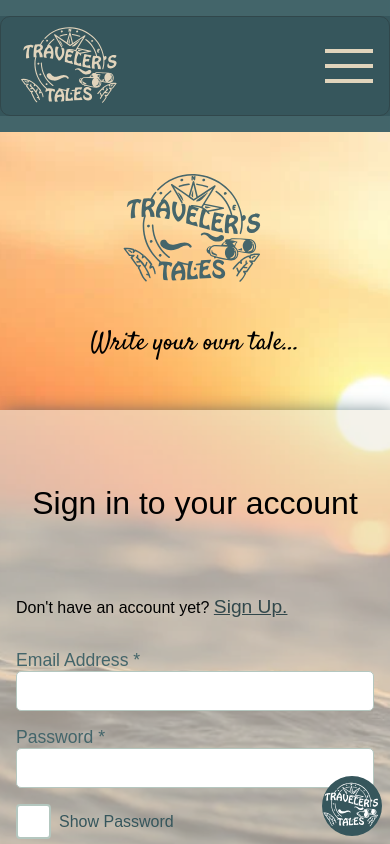
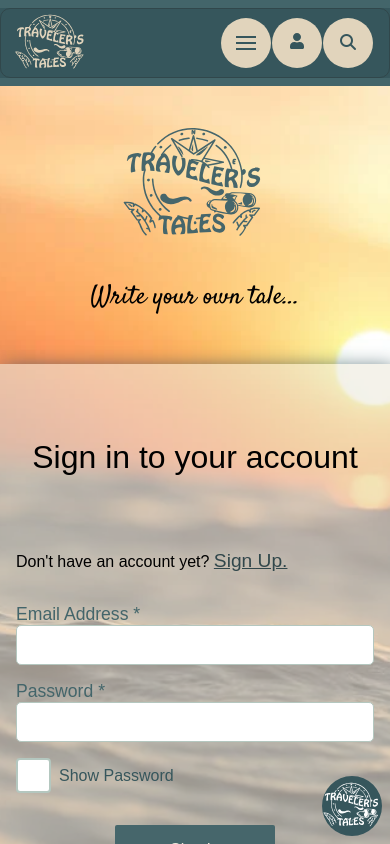
Before and after one commit to Milica-Radulovic/travel-blog, a React (Vite) app: page /signin in a window 390 px wide. Shown: the top 844 px of the page. Built offline with nearby package versions, Linux system fonts and the light colour scheme; no server answers; the database is empty; a web font is replaced by a local one.

Commit message:
add responsive SearchLayer

```diff
--- a/src/components/Blog/Crud/Comment.jsx
+++ b/src/components/Blog/Crud/Comment.jsx
@@ -108,7 +108,7 @@
                       }}
                     />
                   ) : (
-                    <div>{userName ? userName : "User:"}</div>
+                    <div>{userName ? userName : userEmail}</div>
                   )}
                   {/* Display user photo or displayName if available */}
                 </span>
--- a/src/components/Header/HeaderStyle.css
+++ b/src/components/Header/HeaderStyle.css
@@ -87,7 +87,23 @@
   color: #36565c;
 }
 
+/* .animation:hover {
+  transform: rotate(360deg);
+} */
+
+.navbarLogo {
+  width: 140px;
+}
+
 .navbarHamburger {
+  display: none;
+}
+
+.responsiveRegistration {
+  display: none;
+}
+
+.responsiveSearch {
   display: none;
 }
 
@@ -104,7 +120,7 @@
   }
 }
 
-@media (max-width: 900px) {
+@media (min-width: 577px) and (max-width: 900px) {
   .navbarLeft {
     padding-left: 0rem;
   }
@@ -114,7 +130,31 @@
   .navbarMain {
     display: none;
   }
+  .responsiveNavIcon {
+    width: 60px;
+    height: 60px;
+    background-color: #e1d4bc;
+    border-radius: 100%;
+    display: flex;
+    justify-content: center;
+    align-items: center;
+    color: #36565c;
+  }
   .navbarHamburger {
+    display: flex;
+    position: absolute;
+    right: 9rem;
+    top: 50%;
+    transform: translateY(-50%);
+  }
+  .responsiveRegistration {
+    display: flex;
+    position: absolute;
+    right: 5rem;
+    top: 50%;
+    transform: translateY(-50%);
+  }
+  .responsiveSearch {
     display: flex;
     position: absolute;
     right: 1rem;
@@ -131,6 +171,81 @@
     height: 100vh;
     position: absolute;
     top: 120px;
+    right: -80%;
+    opacity: 1;
+    transition: all 0.5s ease;
+    background: #36565c;
+    right: 0px;
+    opacity: 1;
+    transition: all 0.5s ease;
+    z-index: 99999;
+  }
+  .extendedNavbarMainLink {
+    color: #e1d4bc;
+    font-size: 1.2rem;
+    text-decoration: none;
+    border-bottom: 1px solid #31474b;
+  }
+}
+
+@media (max-width: 576px) {
+  .navbarContaner {
+    height: 70px;
+    margin: 0.5rem 0;
+  }
+  .navbarLeft {
+    padding-left: 0rem;
+  }
+  .navbarRight {
+    display: none;
+  }
+  .navbarMain {
+    display: none;
+  }
+  .navbarLogo {
+    width: 100px;
+  }
+  .responsiveNavIcon {
+    width: 50px;
+    height: 50px;
+    background-color: #e1d4bc;
+    border-radius: 100%;
+    display: flex;
+    justify-content: center;
+    align-items: center;
+    color: #36565c;
+  }
+  .navbarHamburger {
+    display: flex;
+    position: absolute;
+    right: 7.4rem;
+    top: 50%;
+    transform: translateY(-50%);
+  }
+  .responsiveRegistration {
+    display: flex;
+    position: absolute;
+    right: 4.2rem;
+    top: 50%;
+    transform: translateY(-50%);
+  }
+  .responsiveSearch {
+    display: flex;
+    position: absolute;
+    right: 1rem;
+    top: 50%;
+    transform: translateY(-50%);
+  }
+  .extendedNavbar {
+    display: flex;
+    flex-direction: column;
+    gap: 1.5rem;
+    padding: 2rem;
+    padding-top: 6rem;
+    width: 80%;
+    height: 100vh;
+    position: absolute;
+    top: 80px;
     right: -80%;
     opacity: 1;
     transition: all 0.5s ease;
@@ -177,13 +292,13 @@
 }
 
 /* Search Layer */
-.search-layer {
+.searchLayer {
   position: fixed;
-  bottom: -800px;
+  bottom: -80%;
   z-index: 999999;
   left: 0;
   width: 100%;
-  height: 800px;
+  height: 80%;
   background-color: #fff;
   box-shadow: 0 -4px 8px rgba(0, 0, 0, 0.1);
   transition: bottom 0.3s ease;
@@ -191,7 +306,7 @@
   overflow-y: auto;
 }
 
-.search-layer.active {
+.searchLayer.active {
   bottom: 0;
 }
 
@@ -203,13 +318,51 @@
   top: 2rem;
   right: 2rem;
 }
+
+.closeButton {
+  width: 100px;
+}
+
 .searchLayerInner {
   width: 80%;
   margin: auto;
   font-size: 1rem;
 }
+
 .searchLayerWrapper {
   width: 50%;
   margin: auto;
   padding-bottom: 5rem;
 }
+
+@media (min-width: 577px) and (max-width: 992px) {
+  .searchLayerWrapper {
+    width: 100%;
+    padding-bottom: 4rem;
+  }
+}
+
+@media (max-width: 576px) {
+  .search-layer {
+    bottom: -82%;
+    height: 82%;
+  }
+  .searchLayerClose {
+    border: none;
+    background-color: transparent;
+    cursor: pointer;
+    position: absolute;
+    top: 0.5rem;
+    right: 0rem;
+  }
+  .closeButton {
+    width: 50px;
+  }
+  .searchLayerInner {
+    width: 100%;
+  }
+  .searchLayerWrapper {
+    width: 100%;
+    padding-bottom: 3rem;
+  }
+}
--- a/src/components/Header/Navbar.jsx
+++ b/src/components/Header/Navbar.jsx
@@ -24,17 +24,62 @@
       <div className="navbarInner">
         <div className="navbarLeft">
           <Link to="/">
-            <img src={logo} style={{ width: "140px" }} />
+            <img src={logo} className="navbarLogo" />
           </Link>
-          <div className="navbarHamburger">
-            <Hamburger
-              toggled={isOpen}
-              toggle={setOpen}
-              color="#E1D4BC"
-              size={90}
-              duration={0.4}
+
+          <div className="responsiveNavIcon navbarHamburger">
+            <div className="hamburger">
+              <Hamburger
+                className="hamburger"
+                toggled={isOpen}
+                toggle={setOpen}
+                color=" #36565C"
+                size={20}
+                duration={0.4}
+              />
+            </div>
+          </div>
+          <Link
+            className="responsiveNavIcon responsiveSearch"
+            onClick={handleSearchIconClick}
+          >
+            <div>
+              <i className="fa-solid fa-magnifying-glass"></i>
+            </div>
+          </Link>
+          {showSearchLayer && (
+            <SearchLayer
+              onClose={handleSearchIconClick}
+              search={search}
+              setSearch={setSearch}
+              articles={articles}
             />
-          </div>
+          )}
+          {!user ? (
+            <Link
+              className="responsiveNavIcon responsiveRegistration"
+              to="/signin"
+            >
+              <div>
+                <FaUser />
+              </div>
+            </Link>
+          ) : (
+            <Link
+              className="responsiveNavIcon responsiveRegistration"
+              to="/account"
+            >
+              {user.photoURL ? (
+                <img
+                  className="responsiveNavIcon"
+                  src={user.photoURL}
+                  alt="User Avatar"
+                />
+              ) : (
+                <FaUser />
+              )}
+            </Link>
+          )}
         </div>
 
         <div className="navbarMain ">
@@ -54,7 +99,7 @@
 
         <div className="navbarRight ">
           <Link className="navIcon" onClick={handleSearchIconClick}>
-            <div>
+            <div className="animation">
               <i className="fa-solid fa-magnifying-glass"></i>
             </div>
           </Link>
@@ -68,7 +113,7 @@
           )}
           {!user ? (
             <Link className="navIcon" to="/signin">
-              <div>
+              <div className="animation">
                 <FaUser />
               </div>
             </Link>
@@ -106,43 +151,6 @@
           <Link className="extendedNavbarMainLink" to="/contact">
             <div className="extendedNavbarMainDiv">Contact</div>
           </Link>
-          <Link className="navIcon" onClick={handleSearchIconClick}>
-            <div>
-              <i className="fa-solid fa-magnifying-glass"></i>
-            </div>
-          </Link>
-          {showSearchLayer && (
-            <SearchLayer
-              onClose={handleSearchIconClick}
-              search={search}
-              setSearch={setSearch}
-              articles={articles}
-            />
-          )}
-          {!user ? (
-            <Link className="navIcon" to="/signin">
-              <div>
-                <FaUser />
-              </div>
-            </Link>
-          ) : (
-            <Link className="navIcon" to="/account">
-              {user.photoURL ? (
-                <img
-                  src={user.photoURL}
-                  alt="User Avatar"
-                  style={{
-                    width: "60px",
-                    height: "60px",
-                    objectFit: "cover",
-                    borderRadius: "50%",
-                  }}
-                />
-              ) : (
-                <FaUser />
-              )}
-            </Link>
-          )}
         </div>
       )}
     </nav>
--- a/src/components/Header/Search/SearchLayer.jsx
+++ b/src/components/Header/Search/SearchLayer.jsx
@@ -11,11 +11,12 @@
 
   console.log(articles);
   return (
-    <div className="search-layer active">
-      <button className="searchLayerClose" onClick={onClose}>
-        <img src={close} style={{ width: "100px" }} />
-      </button>
+    <div className="searchLayer active">
       <div className="searchLayerInner">
+        {" "}
+        <button className="searchLayerClose" onClick={onClose}>
+          <img src={close} className="closeButton" />
+        </button>
         <Fade delay={1e2} cascade damping={1e-1} duration={3000}>
           <div className="logo">
             <img src={logo} style={{ width: "200px" }} />
```
